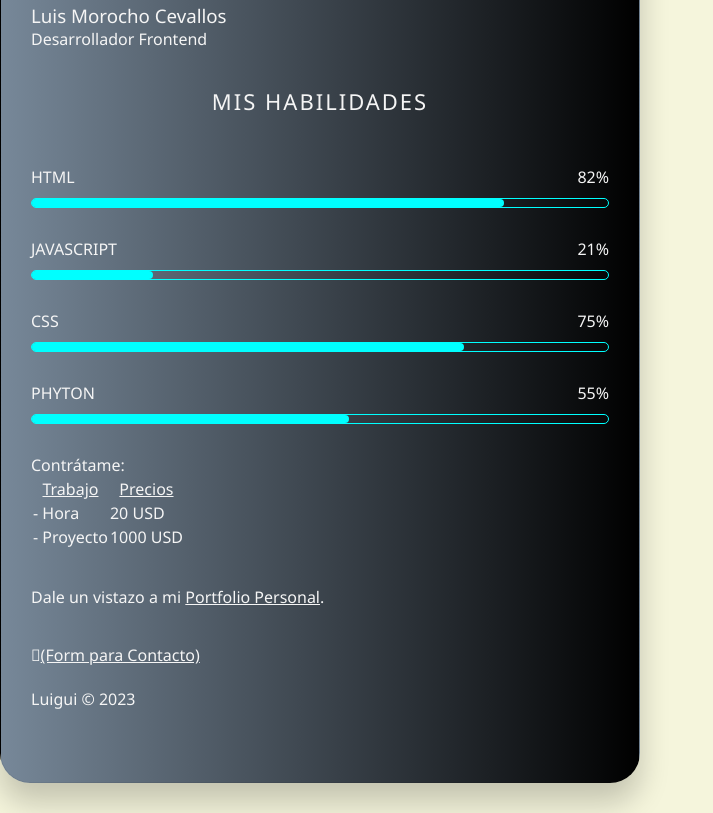
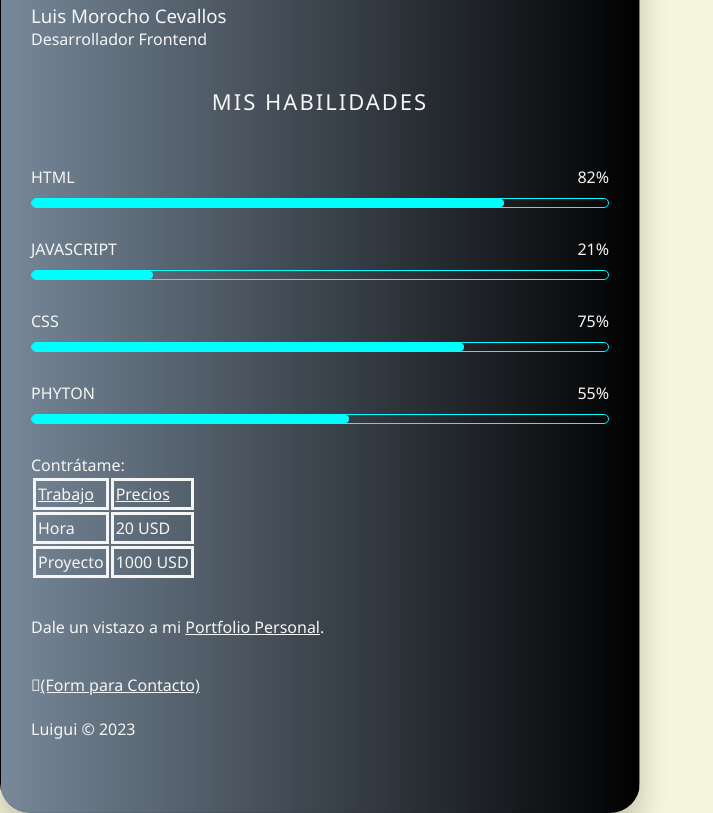
Before and after one commit to lmorocho/lmorocho.github.io, a plain HTML site: page index.html in a window 1280 px wide. Shown: the part 737-1550 px from the top of the page, without its empty margins (0-713 px from the left). Before the commit the page ends 1520 px from the top, so only its background shows below. Drawn offline with Linux system fonts and the light colour scheme.

Commit message:
Add files via upload
se modificaron los bordes de la tabla en el .html y el .css

```diff
--- a/estilos_cv.css
+++ b/estilos_cv.css
@@ -102,6 +102,17 @@ h2 {
     background-color: cyan;
 }
 
+.table {
+    border-width: 0.5px;
+    background-color: black;
+}
+
+tr, td {
+    padding: 2px;
+}
+
+.b5 {border-style: solid;}
+
 /* animacion */
 
 #html-menu{
--- a/index.html
+++ b/index.html
@@ -64,18 +64,18 @@
 
             <section>
                 <h4>Contrátame:</h4>
-                <table border-style="2">
+                <table>
                     <thead>
-                        <th><u>Trabajo</u></th>
-                        <th><u>Precios</u></th>
+                        <td class="b5"><u>Trabajo</u></td>
+                        <td class="b5"><u>Precios</u></td>
                     </thead>
                     <tr>
-                        <td>- Hora </td>
-                        <td> 20 USD</td>
+                        <td class="b5">Hora </td>
+                        <td class="b5">20 USD</td>
                     </tr>
                     <tr>
-                        <td>- Proyecto </td>
-                        <td> 1000 USD</td>
+                        <td class="b5">Proyecto </td>
+                        <td class="b5">1000 USD</td>
                     </tr>
                 </table>
             </section>
```
